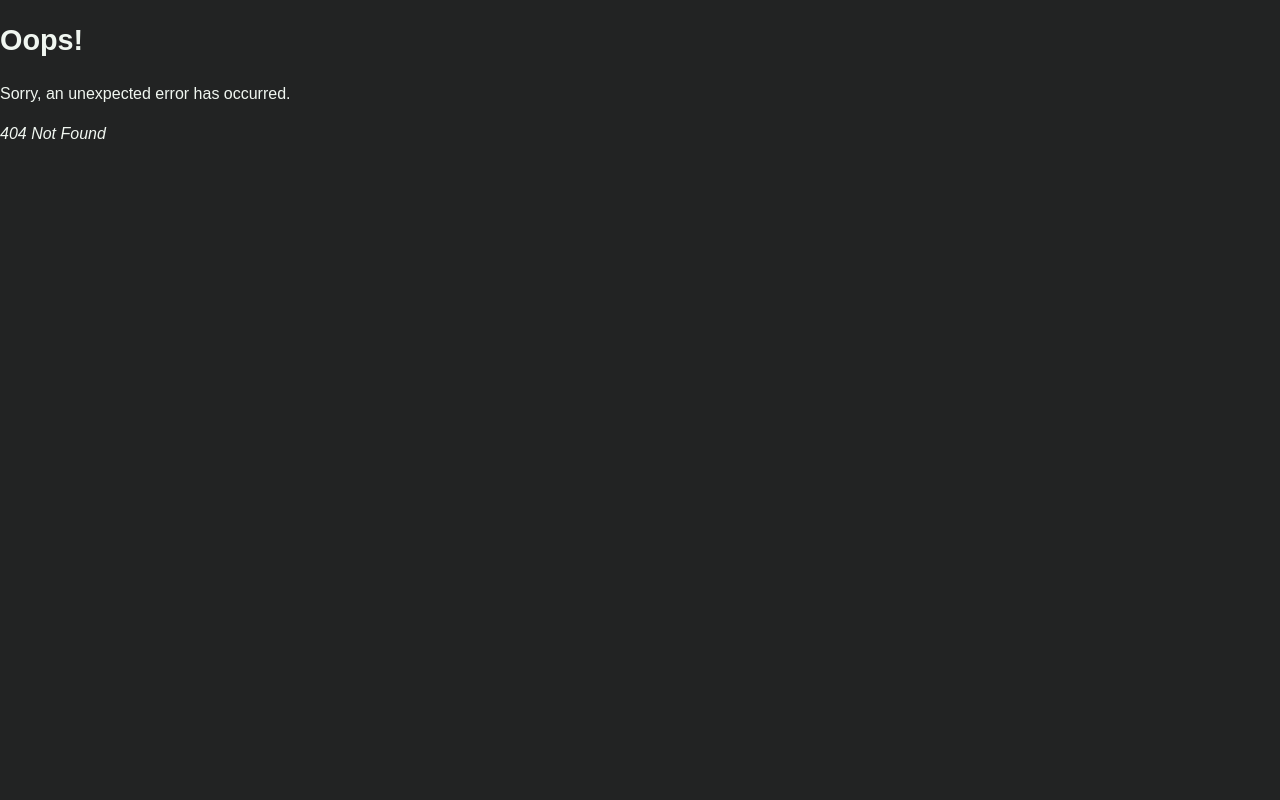
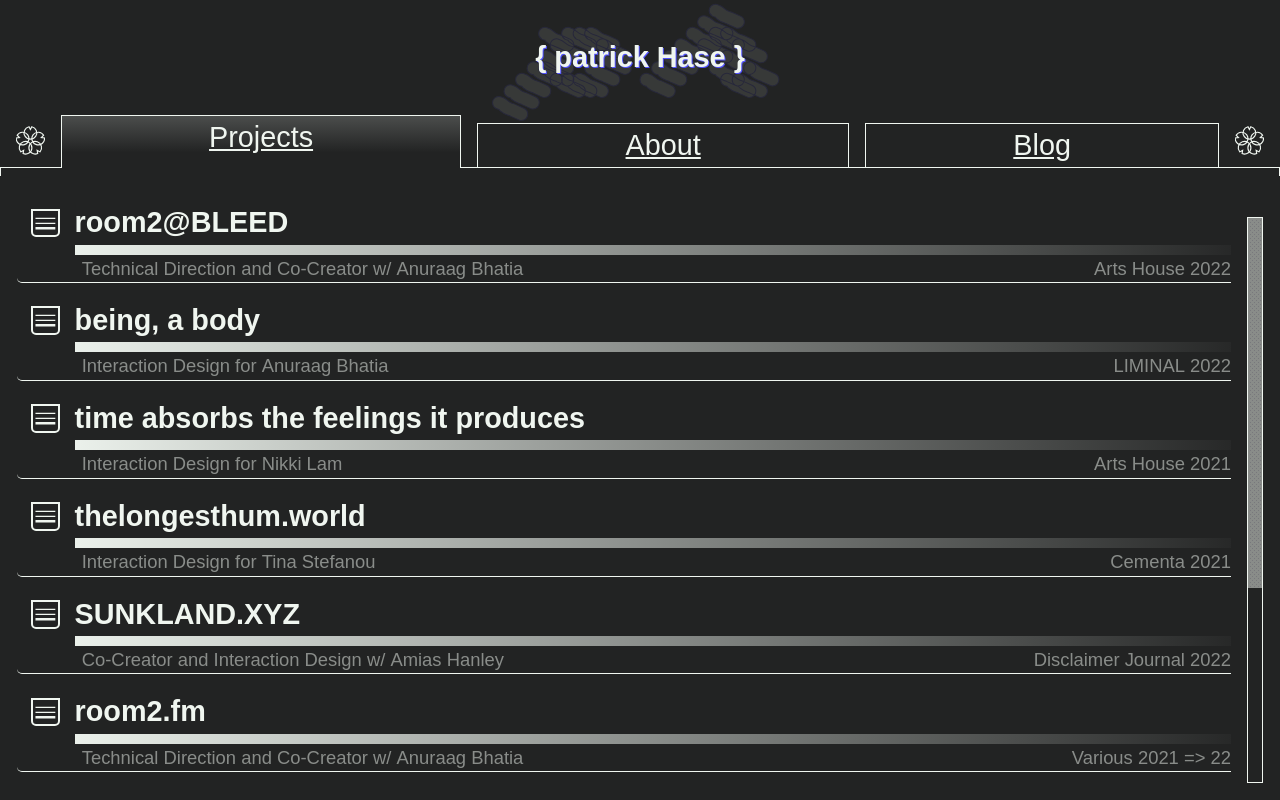
Before and after one commit to patrickahase/patrickhase.xyz, a React (Vite) app: page /projects/1 in a window 1280 px wide. Before the commit this address had no page. Built offline with nearby package versions, Linux system fonts and the light colour scheme.

Commit message:
added startOpen to details. still gotta work out the scroll part

```diff
--- a/src/assets/blogList.tsx
+++ b/src/assets/blogList.tsx
@@ -1,13 +1,15 @@
-export interface blogPost {
+export interface blogPostType {
   id: string;
+  startOpen: boolean;
   title: string;
   date: Date;
   body: JSX.Element;
 }
 
-export const blogPostList: blogPost[] = [
+export const blogPostList: blogPostType[] = [
   {
     id: "under-contruction",
+    startOpen: false,
     title: "Under Construction",
     date: new Date(2024, 2, 3),
     body:
--- a/src/assets/projectList.tsx
+++ b/src/assets/projectList.tsx
@@ -1,5 +1,6 @@
-export interface project {
+export interface projectType {
   id: string;
+  startOpen: boolean;
   title: string;
   publisher: string;
   year: string;
@@ -10,9 +11,10 @@ export interface project {
   githubURL?: string;
 }
 
-export const projectList: project[] = [
+export const projectList: projectType[] = [
   {
     id: "room2-at-BLEED",
+    startOpen: false,
     title: "room2@BLEED",
     publisher: "Arts House",
     year: "2022",
@@ -69,6 +71,7 @@ export const projectList: project[] = [
 
   {
     id: "being-a-body",
+    startOpen: false,
     title: "being, a body",
     publisher: "LIMINAL",
     year: "2022",
@@ -89,6 +92,7 @@ export const projectList: project[] = [
 
   {
     id: "time-absorbs-feelings",
+    startOpen: false,
     title: "time absorbs the feelings it produces",
     publisher: "Arts House",
     year: "2021",
@@ -110,6 +114,7 @@ export const projectList: project[] = [
 
   {
     id: "the-longest-hum",
+    startOpen: false,
     title: "thelongesthum.world",
     publisher: "Cementa",
     year: "2021",
@@ -132,6 +137,7 @@ export const projectList: project[] = [
 
   {
     id: "sunkland-xyz",
+    startOpen: false,
     title: "SUNKLAND.XYZ",
     publisher: "Disclaimer Journal",
     year: "2022",
@@ -152,6 +158,7 @@ export const projectList: project[] = [
 
   {
     id: "room2-fm",
+    startOpen: false,
     title: "room2.fm",
     publisher: "Various",
     year: "2021 => 22",
@@ -223,6 +230,7 @@ export const projectList: project[] = [
 
   {
     id: "object-animacy",
+    startOpen: false,
     title: "Object Animacy",
     publisher: "Avantwhatever",
     year: "2020",
@@ -242,6 +250,7 @@ export const projectList: project[] = [
 
   {
     id: "music-videos",
+    startOpen: false,
     title: "Music Videos",
     publisher: "Various",
     year: "2018 => 20",
@@ -265,6 +274,7 @@ export const projectList: project[] = [
 
   {
     id: "infinite-fluke",
+    startOpen: false,
     title: "Infinite Fluke",
     publisher: "Arts House",
     year: "2022",
--- a/src/lib/AnimatedDetails.tsx
+++ b/src/lib/AnimatedDetails.tsx
@@ -1,13 +1,14 @@
 import { useEffect, useRef, ReactNode } from "react";
-import { useOutletContext } from "react-router-dom";
 import { RootContextType } from "../routes/root.tsx";
 
 interface AnimatedDetailsWrapperProps {
   children: ReactNode;
   detailsID: string;
+  startOpen: boolean;
+  scrollableNodeRef: React.RefObject<HTMLDivElement>;
 }
 
-export function AnimatedDetailsWrapper({children, detailsID}: AnimatedDetailsWrapperProps) {
+export function AnimatedDetailsWrapper({children, detailsID, startOpen, scrollableNodeRef}: AnimatedDetailsWrapperProps) {
 
   /* reference to details element */
   const detailsElementRef = useRef<HTMLDetailsElement>(null);
@@ -69,8 +70,16 @@ export function AnimatedDetailsWrapper({children, detailsID}: AnimatedDetailsWra
     }
   }
 
+
+
   /* init */
   useEffect(() => {
+    const scrollableDiv = scrollableNodeRef.current;
+    const headerTextWrapper = document.getElementsByClassName("headerBGText")[0];
+    if(scrollableDiv && startOpen && detailsElementRef.current && headerTextWrapper instanceof HTMLElement){
+      scrollableDiv.scroll(0, detailsElementRef.current.getBoundingClientRect().top - scrollableDiv.getBoundingClientRect().top);
+      headerTextWrapper.style.backgroundColor = "red";
+    }
     setupAnimatedAccordion();
     return () => {
       destroyAnimatedAccordion();
@@ -78,7 +87,7 @@ export function AnimatedDetailsWrapper({children, detailsID}: AnimatedDetailsWra
   }, []);
 
   return (
-    <details className="animatedDetails" ref={detailsElementRef} id={detailsID}>
+    <details className="animatedDetails" ref={detailsElementRef} id={detailsID} open={startOpen}>
 
     {children}
 
@@ -88,12 +97,12 @@ export function AnimatedDetailsWrapper({children, detailsID}: AnimatedDetailsWra
 
 interface AnimatedDetailsSummaryProps {
   children: ReactNode;
-  context: RootContextType;
+  rootContext: RootContextType;
 }
 
-export function AnimatedDetailsSummary({children, context}: AnimatedDetailsSummaryProps) {
+export function AnimatedDetailsSummary({children, rootContext}: AnimatedDetailsSummaryProps) {
 
-  const RootContext = useOutletContext<RootContextType>();
+  const RootContext = rootContext;
 
   const clickListenerAbort = useRef(new AbortController());
 
--- a/src/main.tsx
+++ b/src/main.tsx
@@ -31,7 +31,7 @@ const router = createBrowserRouter([
         element: <BlogPage />
       },
       {
-        path: "projects/",
+        path: "projects/:projectID?",
         element: <ProjectsPage />
       },
     ],
--- a/src/routes/blog-page.tsx
+++ b/src/routes/blog-page.tsx
@@ -1,13 +1,15 @@
 
-import React from "react";
-import { blogPostList } from '../assets/blogList.tsx';
+import React, { useState } from "react";
+import { blogPostList, blogPostType } from '../assets/blogList.tsx';
 import { AnimatedDetailsSummary, AnimatedDetailsWrapper } from '../lib/AnimatedDetails.tsx';
 import { useOutletContext } from "react-router-dom";
 
 export default function BlogPage(){
 
-  const blogDetails: React.ReactElement[] = blogPostList.map(blogPost =>
-    <AnimatedDetailsWrapper key={blogPost.id} detailsID={blogPost.id}>
+  const [currentBlogPostList, setCurrentBlogPostList] = useState<blogPostType[]>(blogPostList);
+
+  const blogDetails: React.ReactElement[] = currentBlogPostList.map(blogPost =>
+    <AnimatedDetailsWrapper key={blogPost.id} detailsID={blogPost.id} isOpen={false}>
 
       <AnimatedDetailsSummary context={useOutletContext()}>
 
--- a/src/routes/projects-page.tsx
+++ b/src/routes/projects-page.tsx
@@ -1,14 +1,26 @@
-import React from "react";
-import { projectList } from '../assets/projectList.tsx';
+import React, { useEffect, useState } from "react";
+import { projectList, projectType } from '../assets/projectList.tsx';
 import { AnimatedDetailsSummary, AnimatedDetailsWrapper } from '../lib/AnimatedDetails.tsx';
-import { useOutletContext } from "react-router-dom";
+import { useOutletContext, useParams } from "react-router-dom";
+import { RootContextType } from "./root.tsx";
 
 export default function ProjectsPage(){
 
-  const projectDetails: React.ReactElement[] = projectList.map(project =>
-    <AnimatedDetailsWrapper key={project.id} detailsID={project.id}>
+  const projectIDParams = useParams();
 
-      <AnimatedDetailsSummary context={useOutletContext()}>
+  const RootContext: RootContextType = useOutletContext();
+
+  const currentProjectList = projectList.map(
+                             project => project.id === projectIDParams.projectID ?
+                                        {...project, startOpen: true}
+                                        : project
+  );
+
+  const projectDetails: React.ReactElement[] = currentProjectList.map(project =>
+    <AnimatedDetailsWrapper key={project.id} detailsID={project.id} startOpen={project.startOpen} scrollableNodeRef={RootContext.scrollableNodeRef}>
+
+      <AnimatedDetailsSummary rootContext={RootContext}>
+
         <div className="projectSummaryText" id={project.id}>
 
           <h3 className="projectSummaryTitle">{project.title}</h3>
```
Lines whose indentation alone changed are shown as unchanged.
